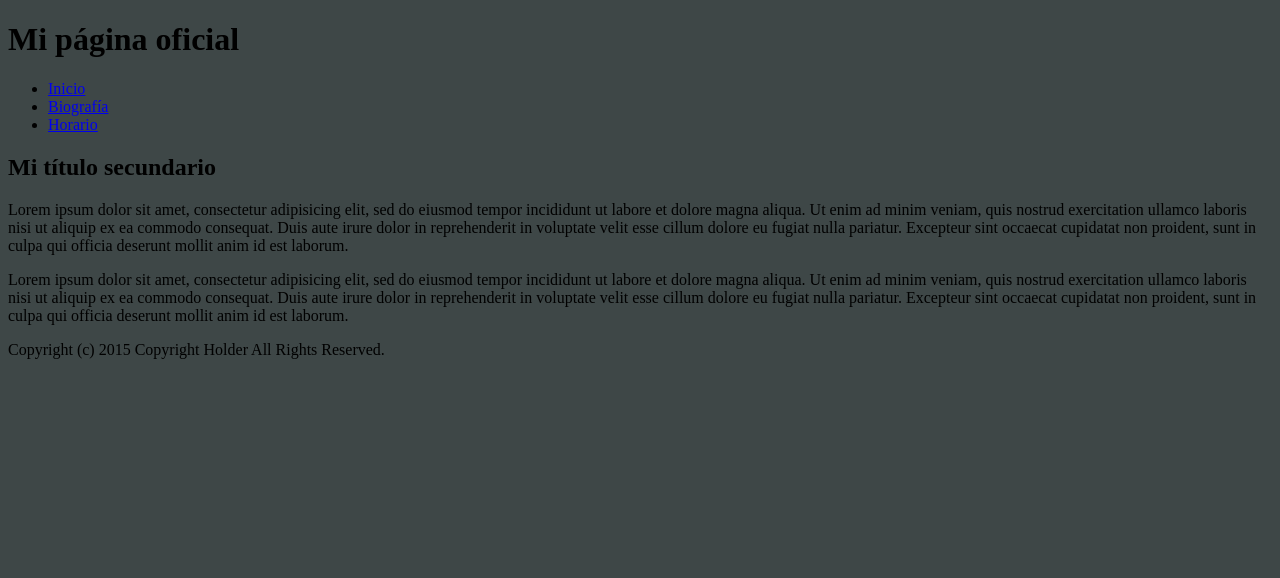
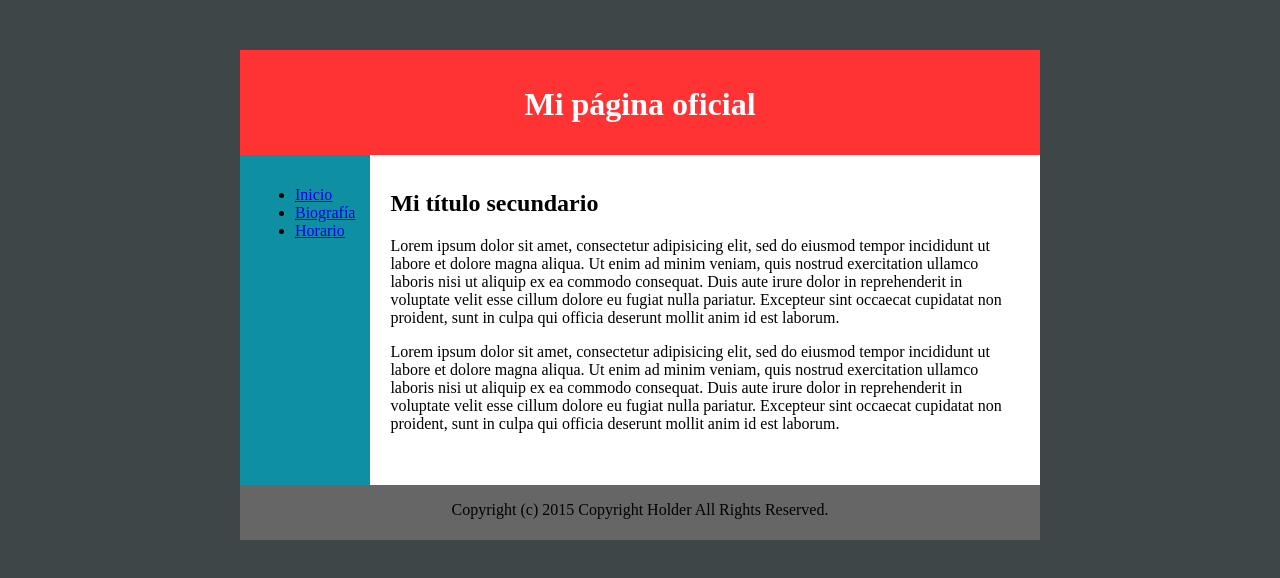
Before and after one commit to AlejandroBeltran/pr-ctica-1, a plain HTML site: page index.html in a window 1280 px wide. Drawn offline with Linux system fonts and the light colour scheme.

Commit message:
Commit 3
Se agrega el estilo correctamente y se corrigen errores

```diff
--- a/index.html
+++ b/index.html
@@ -17,12 +17,12 @@
           <li><a href="#">Horario</a></li>
         </ul>
       </nav>
-      <selection>
+      <article>
         <h2>Mi título secundario</h2>
 
         <p>Lorem ipsum dolor sit amet, consectetur adipisicing elit, sed do eiusmod tempor incididunt ut labore et dolore magna aliqua. Ut enim ad minim veniam, quis nostrud exercitation ullamco laboris nisi ut aliquip ex ea commodo consequat. Duis aute irure dolor in reprehenderit in voluptate velit esse cillum dolore eu fugiat nulla pariatur. Excepteur sint occaecat cupidatat non proident, sunt in culpa qui officia deserunt mollit anim id est laborum.</p>
         <p>Lorem ipsum dolor sit amet, consectetur adipisicing elit, sed do eiusmod tempor incididunt ut labore et dolore magna aliqua. Ut enim ad minim veniam, quis nostrud exercitation ullamco laboris nisi ut aliquip ex ea commodo consequat. Duis aute irure dolor in reprehenderit in voluptate velit esse cillum dolore eu fugiat nulla pariatur. Excepteur sint occaecat cupidatat non proident, sunt in culpa qui officia deserunt mollit anim id est laborum.</p>
-      </selection>
+      </article>
       <footer>
         <p>Copyright (c) 2015 Copyright Holder All Rights Reserved.</p>
       </footer>
--- a/styles/style.css
+++ b/styles/style.css
@@ -1,31 +1,31 @@
 
-body{
+body {
     background: #3E4747;
     overflow: auto;
 }
-#wrapper{
+main {
   background: #666666;
   width: 800px;
   height: 490px;
   margin: 50px auto;
   overflow: auto;
 }
-#header{
+header {
   height: 75px;
   background: #FF3333;
   padding: 15px;
   color: white;
 }
-#header h1{
+header h1 {
   text-align: center;
 }
-#content{
+article {
   background-color: #FFFFFF;
   width: auto;
   height: 300px;
   padding: 15px;
 }
-#nav {
+nav {
   float: left;
   width: auto;
   height: 300px;
@@ -33,7 +33,7 @@ body{
   background-color: #0f90a2;
   margin-right: 20px;
 }
-#footer{
+footer {
   height: auto;
   text-align: center;
 }
```
